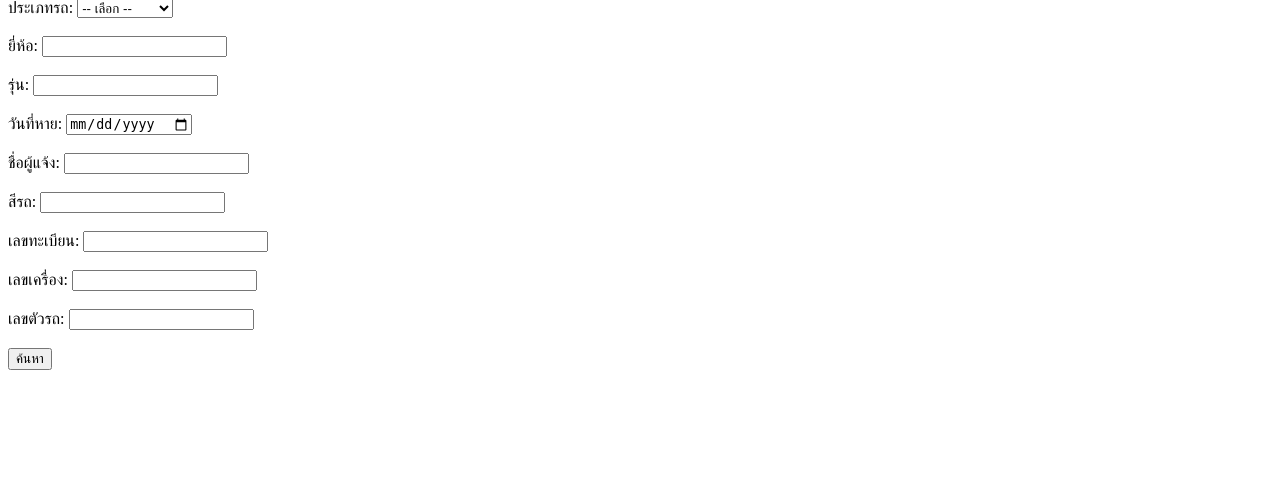
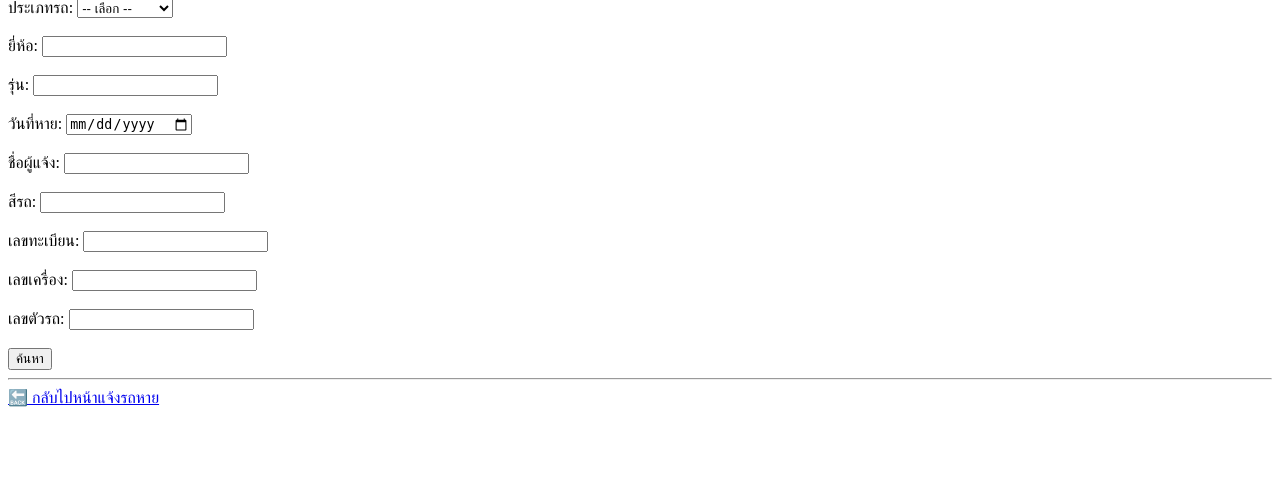
Before and after one commit to kong3161/lostcar, a FastAPI app: page /search in a window 1280 px wide. Shown: the part 69-547 px from the top of the page. Run offline with FastAPI, Linux system fonts and the light colour scheme.

Commit message:
เพิ่มลิงก์กลับไปหน้าแจ้งรถหายในหน้าค้นหา

```diff
--- a/templates/search.html
+++ b/templates/search.html
@@ -41,5 +41,8 @@
 
         <button type="submit">ค้นหา</button>
     </form>
+
+    <hr>
+    <a href="/">🔙 กลับไปหน้าแจ้งรถหาย</a>
 </body>
 </html>
```
